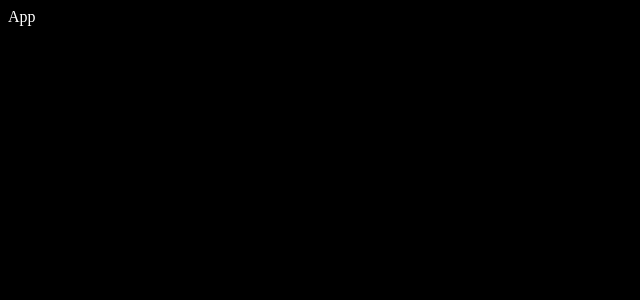
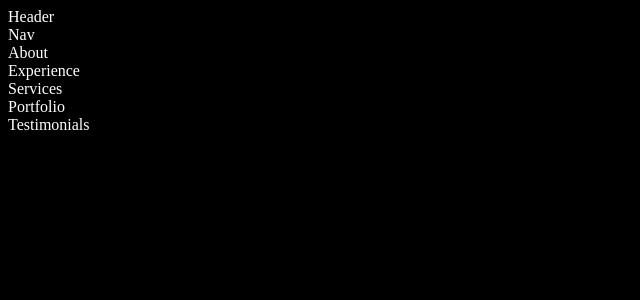
Before and after one commit to Kathulaharish/Hari_portfolio, a React (Create React App) app: page / in a window 1280 px wide. Shown: the top 300 px of the page, without its empty margins (0-640 px from the left). Built offline with nearby package versions, Linux system fonts and the light colour scheme.

Commit message:
create all files and imported to App.js

```diff
--- a/src/App.jsx
+++ b/src/App.jsx
@@ -1,8 +1,23 @@
-import React from "react";
+import React from "react"
+import Header from "./components/header/Header"
+import Nav from "./components/nav/Nav"
+import About from "./components/about/About"
+import Experience from "./components/experience/Experience";
+import Services from "./components/services/Services"
+import Portfolio from "./components/portfolio/Portfolio"
+import Testimonials from "./components/testimonials/Testimonials"
 
 const App = ()=>{
     return (
-        <div>App</div>
+        <>
+            <Header/>
+            <Nav/>
+            <About/>
+            <Experience/>
+            <Services/>
+            <Portfolio/>
+            <Testimonials/>
+        </>
     )
 }
 
--- /dev/null
+++ b/src/components/header/Header.jsx
@@ -0,0 +1,10 @@
+import React from "react";
+import "./header.css";
+
+const Header = ()=>{
+    return(
+        <div>Header</div>
+    )
+}
+
+export default Header;
--- /dev/null
+++ b/src/components/nav/Nav.jsx
@@ -0,0 +1,10 @@
+import React from "react";
+import "./nav.css";
+
+const Nav = ()=>{
+    return(
+        <div>Nav</div>
+    )
+}
+
+export default Nav;
--- /dev/null
+++ b/src/components/portfolio/Portfolio.jsx
@@ -0,0 +1,10 @@
+import React from "react";
+import "./portfolio.css";
+
+const Portfolio = ()=>{
+    return(
+        <div>Portfolio</div>
+    )
+}
+
+export default Portfolio;
--- /dev/null
+++ b/src/components/services/Services.jsx
@@ -0,0 +1,10 @@
+import React from "react"
+import "./services.css";
+
+const Services = ()=>{
+    return(
+        <div>Services</div>
+    )
+}
+
+export default Services;
```
Also changed, not shown: src/components/footer/Footer.jsx (added, +10 -0 lines), src/components/footer/footer.css (added), src/components/header/header.css (added), src/components/nav/nav.css (added), src/components/portfolio/portfolio.css (added), src/components/services/services.css (added).
